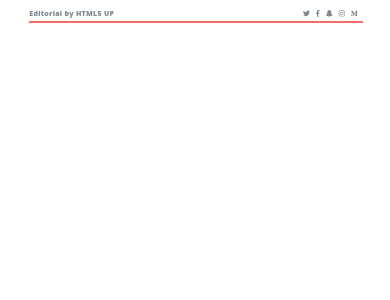
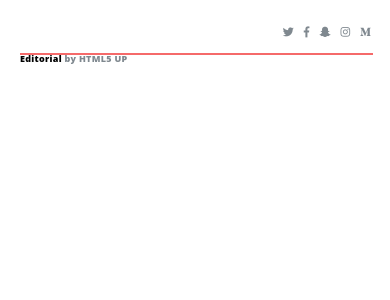
Before and after one commit to nathzz30/landing-page-francis, a React app: page / in a window 390 px wide. Shown: the top 300 px of the page. Built offline with nearby package versions, Linux system fonts and the light colour scheme.

Commit message:
Added Media Query and CSS styles

```diff
--- a/src/App.jsx
+++ b/src/App.jsx
@@ -12,7 +12,7 @@ const App = () => {
   ];
   return (
     <div className="App">
-      <Header logo="Editorial by HTML5 UP" socialIcons={socialIcons} />
+      <Header logo="HTML5 UP" socialIcons={socialIcons} />
     </div>
   );
 };
--- a/src/Components/Header/Header.css
+++ b/src/Components/Header/Header.css
@@ -1,11 +1,12 @@
 .header {
   display: inline-block;
   text-align: left;
-  width: 85%;
+  width: 90%;
+  margin-top: 10px;
 }
 
 .logo {
-  font-size: 7px;
+  font-size: 9px;
   display: inline-block;
   color: #7f888f;
   letter-spacing: 0.3px;
@@ -21,17 +22,17 @@
 }
 
 .line {
-  margin-top: 1px;
+  margin-top: 7px;
   background-color: #f56a6a;
   border-color: #f56a6a;
-  width: 85%;
+  width: 90%;
   display: flex;
   justify-content: flex-start;
   position: absolute;
   margin-bottom: 8px;
   content: '';
   border-style: solid;
-  border-width: 0.9px;
+  border-width: 1.8px;
 }
 
 .social {
@@ -43,10 +44,10 @@
 }
 
 .social > a {
-  margin: 0px 3px;
+  margin: 0px 0px 0px 10px;
   color: #7f888f;
   text-align: right;
-  font-size: 7px;
+  font-size: 11px;
   text-decoration: none;
 }
 
@@ -54,6 +55,79 @@
   color: #f56a6a;
 }
 
+.blackie {
+  color: black;
+}
+
 .reader {
   display: none;
 }
+
+@media screen and (max-width: 490px) {
+  .header {
+    display: flex;
+    flex-direction: column-reverse;
+    text-align: left;
+    width: 90%;
+    margin: 20px;
+  }
+
+  .logo {
+    font-size: 9px;
+    display: inline-block;
+    color: #7f888f;
+    letter-spacing: 0.3px;
+    line-height: 8px;
+    font-family: 'Open Sans', sans-serif;
+    font-weight: 800;
+    width: 50%;
+    text-decoration: none;
+  }
+
+  .logo:hover {
+    color: #f56a6a;
+  }
+
+  .line {
+    margin-top: 7px;
+    background-color: #f56a6a;
+    border-color: #f56a6a;
+    width: 90%;
+    display: flex;
+    justify-content: flex-start;
+    position: absolute;
+    margin-bottom: 8px;
+    content: '';
+    border-style: solid;
+    border-width: 1.8px;
+  }
+
+  .social {
+    position: relative;
+    display: inline-block;
+    width: 100%;
+    text-align: right;
+    text-decoration: none;
+    margin-bottom: 15px;
+  }
+
+  .social > a {
+    margin: 0px 0px 0px 10px;
+    color: #7f888f;
+    text-align: right;
+    font-size: 11px;
+    text-decoration: none;
+  }
+
+  .social > a:hover {
+    color: #f56a6a;
+  }
+
+  .blackie {
+    color: black;
+  }
+
+  .reader {
+    display: none;
+  }
+}
--- a/src/Components/Header/index.jsx
+++ b/src/Components/Header/index.jsx
@@ -18,7 +18,7 @@ const Header = ({ socialIcons, logo }) => {
         href="https://html5up.net/uploads/demos/editorial/index.html"
         className="logo"
       >
-        {logo}
+        <span className="blackie">Editorial</span> by {logo}
       </a>
       <div className="social">
         {socialIcons.map((icon, index) => (
```
Also changed, not shown: 1 other file (tests, documents, lock files or other folders).
